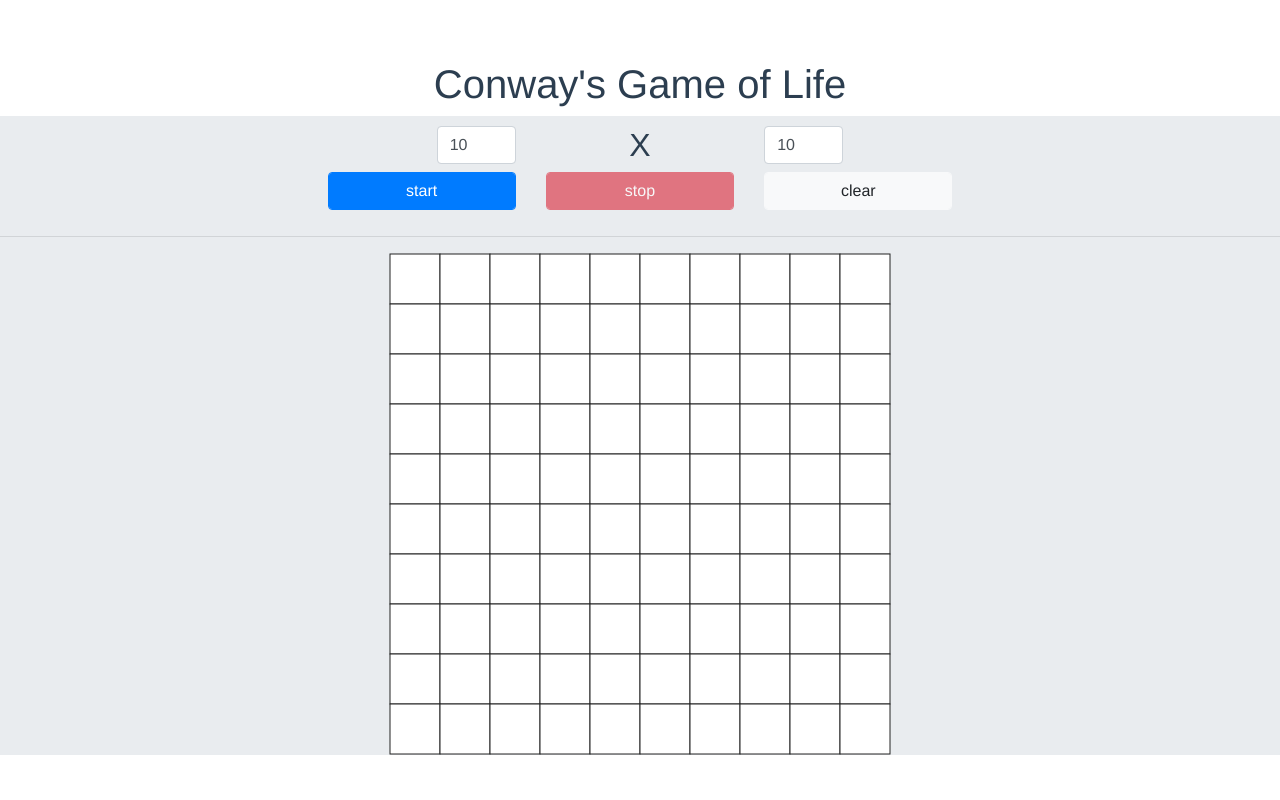
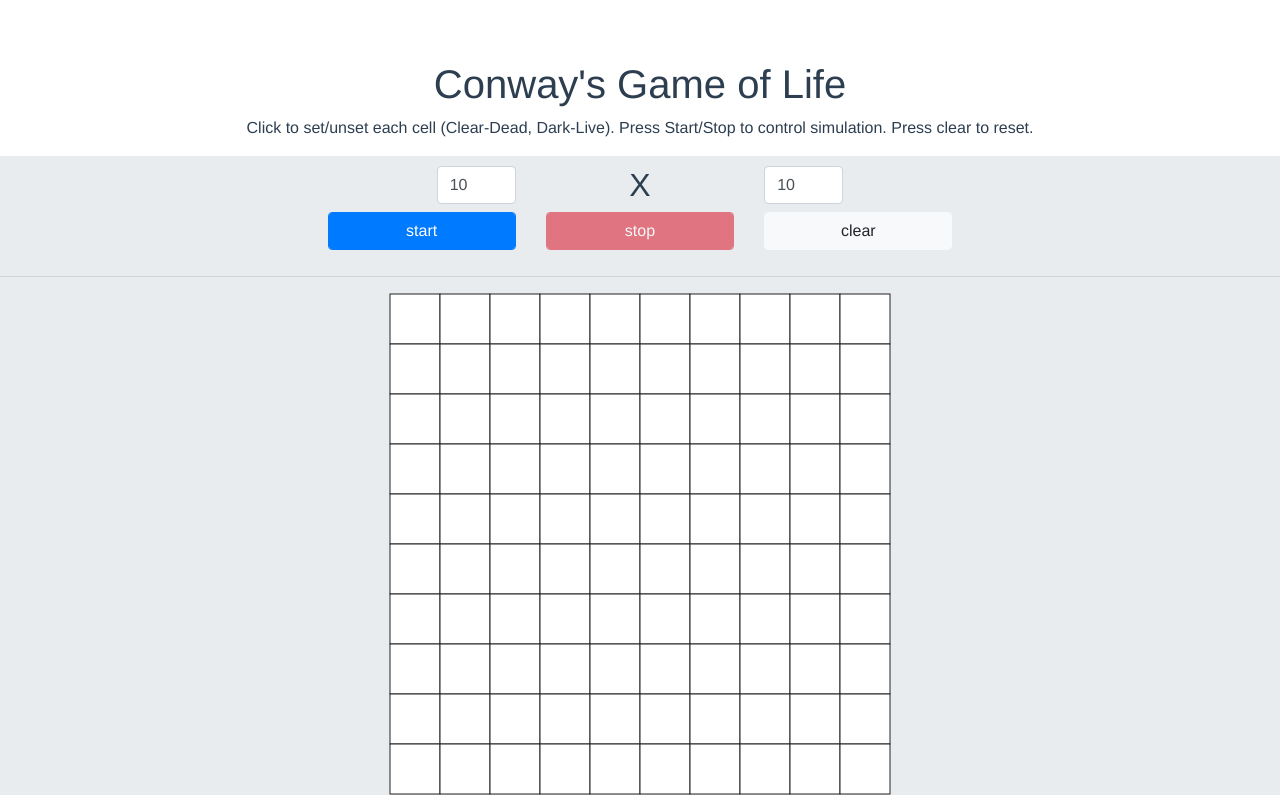
Before and after one commit to josh4amd/conway_game_of_life_Vue, a Vue app: page / in a window 1280 px wide. Built offline with nearby package versions, Linux system fonts and the light colour scheme.

Commit message:
Adding instructions

```diff
--- a/src/components/ConwayGrid.vue
+++ b/src/components/ConwayGrid.vue
@@ -1,6 +1,7 @@
 <template>
   <div>
     <h1 style="text-align:center">Conway's Game of Life</h1>
+    <p>Click to set/unset each cell (Clear-Dead, Dark-Live). Press Start/Stop to control simulation. Press clear to reset.</p>
     <div style="background-color: #e9ecef; padding-top: 10px;" class="content">
       <div class="row">
         <div class="col-md-4"></div>
```
